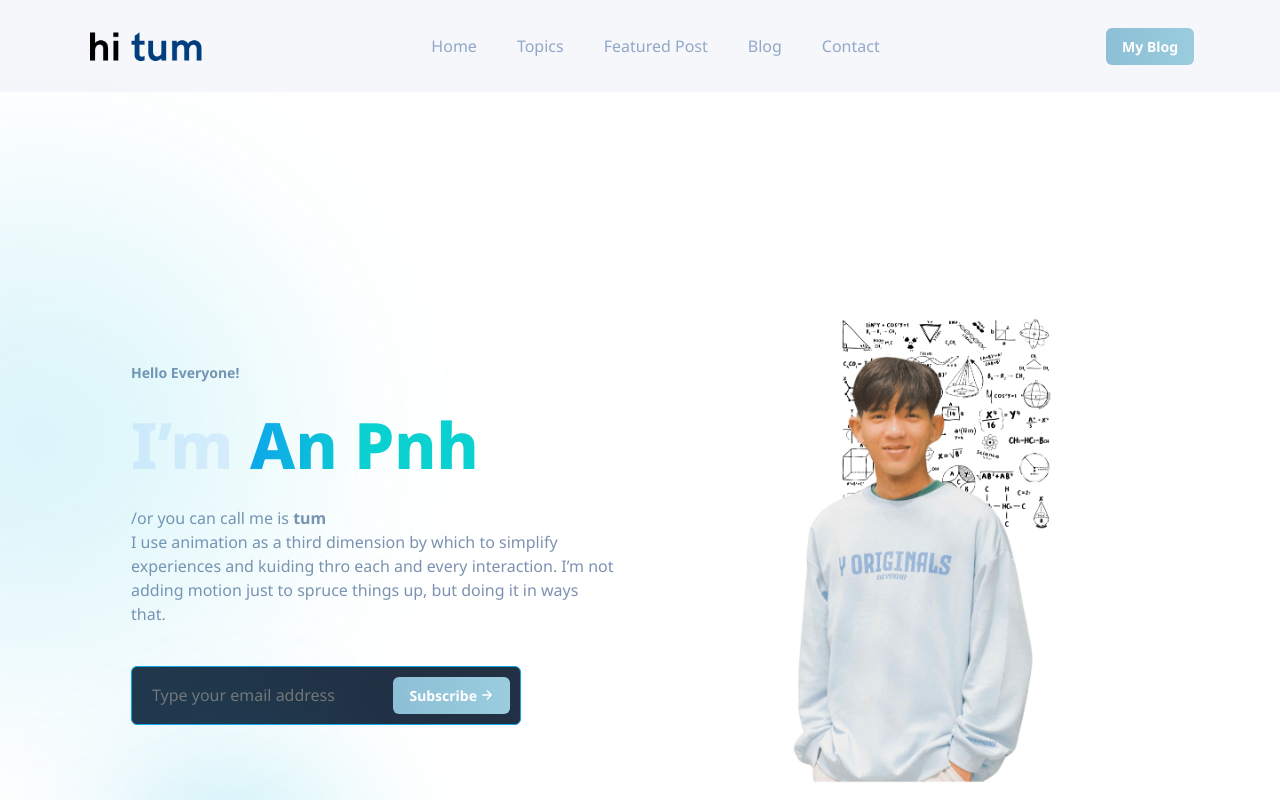
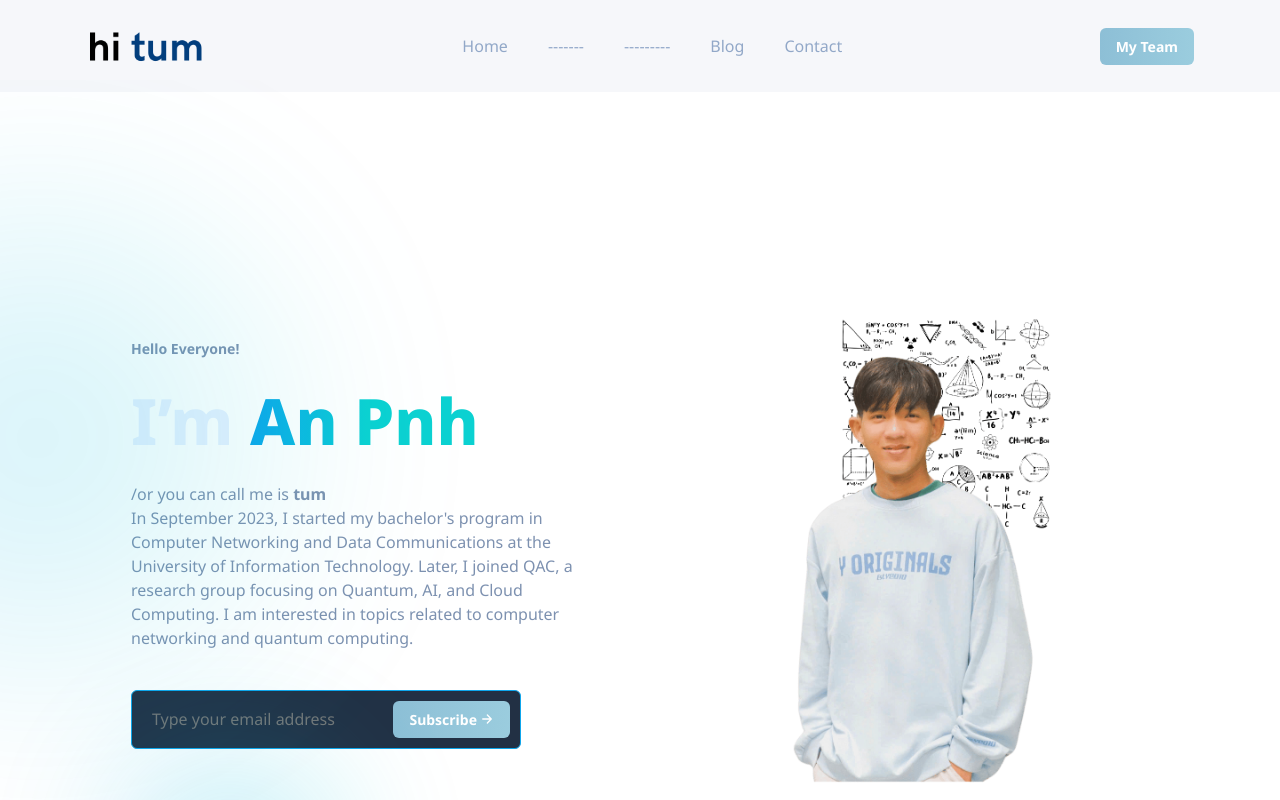
Before and after one commit to AnLikeCode/My-Website, a plain HTML site: page index.html in a window 1280 px wide. Shown: the top 800 px of the page. Drawn offline with nearby package versions, Linux system fonts and the light colour scheme.

Commit message:
Update introduction and some item in nav

```diff
--- a/index.html
+++ b/index.html
@@ -46,10 +46,10 @@
             <a href="#home" class="navbar-link hover-1" data-nav-toggler>Home</a>
           </li>
           <li>
-            <a href="#topics" class="navbar-link hover-1" data-nav-toggler>Topics</a>
+            <a href="#topics" class="navbar-link hover-1" data-nav-toggler>-------</a>
           </li>
           <li>
-            <a href="#featured" class="navbar-link hover-1" data-nav-toggler>Featured Post</a>
+            <a href="#featured" class="navbar-link hover-1" data-nav-toggler>---------</a>
           </li>
           <li>
             <a href="./blog/landingblog.html" class="navbar-link hover-1" data-nav-toggler>Blog</a>
@@ -66,7 +66,7 @@
         </p>
       </nav>
 
-      <a href="#" class="btn btn-primary">My Blog</a>
+      <a href="https://quantumai.cloud/" class="btn btn-primary">My Team</a>
 
       <button class="nav-open-btn" aria-label="open menu" data-nav-toggler>
         <ion-icon name="menu-outline" aria-hidden="true"></ion-icon>
@@ -88,8 +88,10 @@
             </h1>
             <p>
               /or you can call me is <b class="tum">tum</b> </p>
-            <p class="hero-text">I use animation as a third dimension by which to simplify experiences and kuiding thro each and every
-              interaction. I’m not adding motion just to spruce things up, but doing it in ways that.
+            <p class="hero-text">
+              In September 2023, I started my bachelor's program in Computer Networking and Data Communications at
+               the University of Information Technology. Later, I joined QAC, a research group focusing on Quantum,
+               AI, and Cloud Computing. I am interested in topics related to computer networking and quantum computing.
             </p>
 
             <div class="input-wrapper">
```
